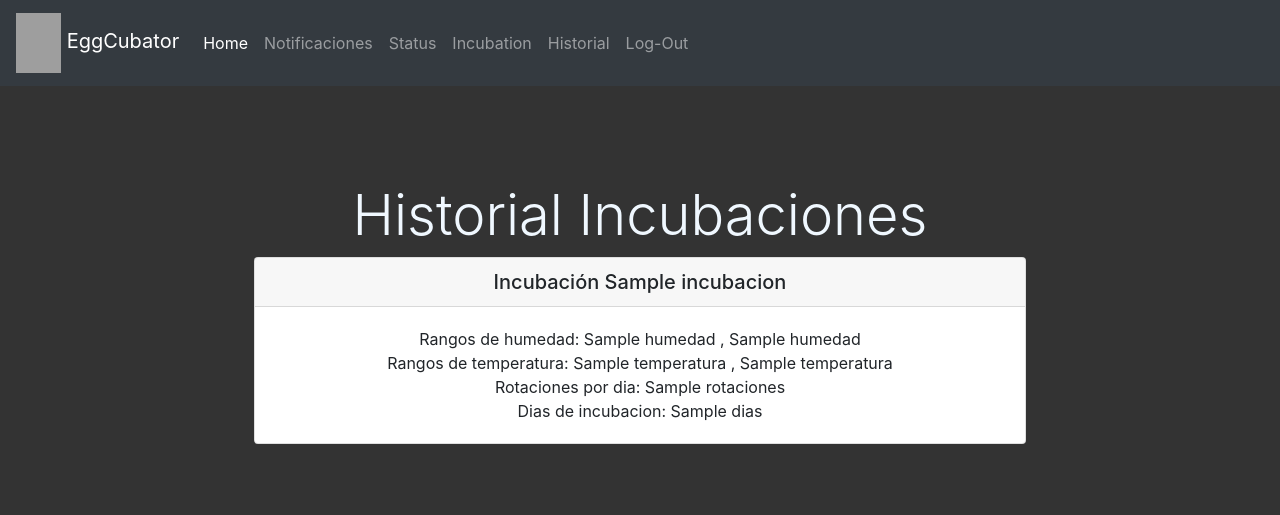
After one commit to Loddrik/EggCubator, a Flask app: page /historial in a window 1280 px wide. The commit adds this page. Shown: the top 515 px of the page. Run offline with Flask 2, Linux system fonts and the light colour scheme; the visitor is signed in with stand-in values (Sample User, id 1); a database or web service that is not in the repository returns one stand-in record (values such as "Sample title"); some libraries are stand-ins or nearby versions; grey boxes are pictures that could not be loaded.

Commit message:
Historial Agregado
:D

```diff
--- a/app.py
+++ b/app.py
@@ -278,6 +278,25 @@ def notificaciones():
     return render_template('/logged/notificaciones.html')
 
 
+@app.route('/historial', methods = ['GET'])
+def historial():
+    try:
+        username = session.get('username')
+        if username == None:
+            return render_template('login.html')
+
+        incubaciones = list(db.Incubacion.find({
+            "id_incubadora" : session.get('id_incubadora')
+        }))
+
+        return render_template('/logged/historial.html' , incubaciones = incubaciones)
+
+
+    except: return render_template('/logged/historial.html')
+
+
+
+
 
 if __name__ == "__main__":
 	app.run(debug=True)
--- a/templates/logged/base_logged.html
+++ b/templates/logged/base_logged.html
@@ -36,6 +36,9 @@
                     <li class="nav-item">
 						<a class="nav-link" href="{{url_for('nueva_incubacion')}}">Incubation</a>
 					</li>
+					<li class="nav-item">
+						<a class="nav-link" href="{{url_for('historial')}}">Historial</a>
+					</li>
                     <li class="nav-item">
 						<a class="nav-link" href="{{url_for('logout')}}">Log-Out</a>
 					</li>
--- /dev/null
+++ b/templates/logged/historial.html
@@ -0,0 +1,24 @@
+{% extends 'logged/base_logged.html' %}
+
+{% block body %}
+
+<div class="pricing-header px-3 py-3 pt-md-5 pb-md-4 mx-auto text-center">
+	<div class="pricing-header px-5 py-3 pt-md-5 pb-md-4 mx-auto">
+		<h4 class="display-4">Historial Incubaciones</h4>
+		{% for i in incubaciones %}
+		<div class="card">
+			<h5 class="card-header">Incubación {{ i['nombre']}}</h5>
+			<div class="card-body">
+				Rangos de humedad: {{ i['adv_config']['humedad'][0]}} , {{ i['adv_config']['humedad'][1]}}<br>
+				Rangos de temperatura: {{ i['adv_config']['temperatura'][0]}} , {{ i['adv_config']['temperatura'][1]}}<br>
+				Rotaciones por dia: {{i['adv_config']['rotaciones']}}<br>
+				Dias de incubacion: {{i['adv_config']['dias']}}<br>
+			</div>
+		</div>
+		<br>
+		{% endfor %}
+	</div>
+</div>
+<div>
+
+{% endblock %}
--- a/templates/logged/status.html
+++ b/templates/logged/status.html
@@ -14,7 +14,7 @@
             <div class="card-body">
                 <ul>
                     <li>Rangos de humedad: {{ incubacion['adv_config']['humedad'][0]}} , {{ incubacion['adv_config']['humedad'][1]}}</li>
-                    <li>Rangos de humedad: {{ incubacion['adv_config']['temperatura'][0]}} , {{ incubacion['adv_config']['temperatura'][1]}}</li>
+                    <li>Rangos de temperatura: {{ incubacion['adv_config']['temperatura'][0]}} , {{ incubacion['adv_config']['temperatura'][1]}}</li>
                     <li>Rotaciones por dia: {{incubacion['adv_config']['rotaciones']}}</li>
                     <li>Dias de incubacion: {{incubacion['adv_config']['dias']}}</li>
                 </ul>
```
